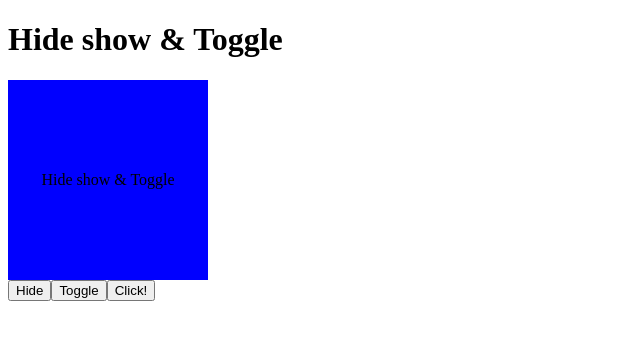
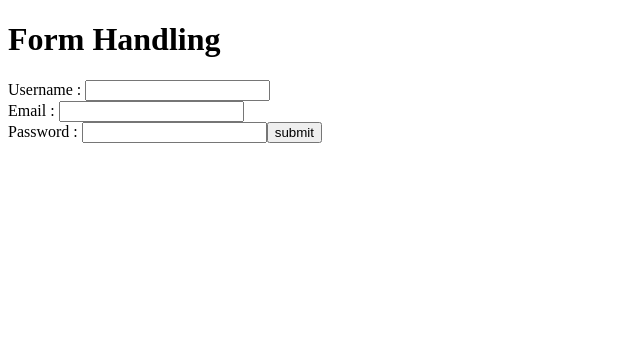
Before and after one commit to kartik9433/ReactjsProgress, a React (Vite) app: page / in a window 1280 px wide. Shown: the top 340 px of the page, without its empty margins (0-640 px from the left). Built offline with nearby package versions, Linux system fonts and the light colour scheme.

Commit message:
form handling

```diff
--- a/src/App.jsx
+++ b/src/App.jsx
@@ -1,17 +1,11 @@
-import React, { useState } from 'react'
-import "./App.css"
+import React from 'react'
+import Form from './Form'
 
 function App() {
-   const[status,setStatus] = useState(true);
   return (
     <div>
-       <h1>Hide show & Toggle</h1>
-
-       {status ? <div class="container">Hide show & Toggle</div>:null}
-
-       <button onClick={()=>setStatus(false)}>Hide</button>
-       <button onClick={()=>setStatus(true)}>Toggle</button>
-       <button onClick={()=>setStatus(!status)}>Click!</button>
+      <h1>Form Handling</h1>
+      <Form/>
     </div>
   )
 }
--- /dev/null
+++ b/src/Form.jsx
@@ -0,0 +1,35 @@
+import React, { useState } from 'react'
+
+function Form() {
+  const [formdata,setformData] =  useState({
+       username:'',
+       email:'',
+       password:''
+  });
+  const handleChange =(event)=>{
+         const {name,value} = event.target;
+         setformData({
+            ...formdata,
+            [name]:value
+         });
+   }
+  const showData=(event)=>{
+      event.preventDefault();
+      console.log("form", formdata);
+  }
+  return (
+    <div onSubmit={showData}>
+         <form>
+              Username : <input type="text" id='username' name='username' value={formdata.username} onChange={handleChange}/>
+              <br />
+              Email : <input type="email" id='email' name='email' value={formdata.email} onChange={handleChange}/>
+              <br />
+              Password : <input type="password" id='password' name='password' value={formdata.password}
+              onChange={handleChange}/>
+              <button type="submit">submit</button>
+         </form>
+    </div>
+  )
+}
+
+export default Form
```
